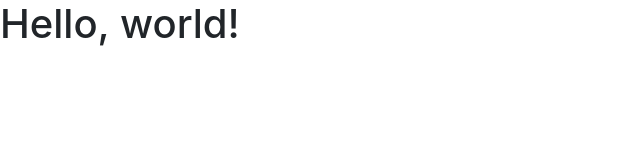
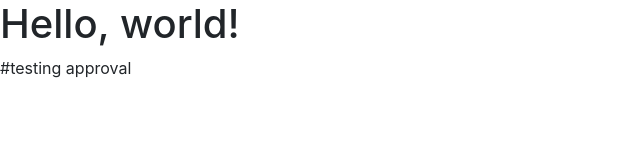
Before and after one commit to RailsProject123/github-flow, a plain HTML site: page index.html in a window 1280 px wide. Shown: the whole page, without its empty margins (0-640 px from the left). Drawn offline with nearby package versions, Linux system fonts and the light colour scheme.

```diff
--- a/index.html
+++ b/index.html
@@ -15,3 +15,4 @@
     <script src="https://stackpath.bootstrapcdn.com/bootstrap/4.1.1/js/bootstrap.min.js" integrity="sha384-smHYKdLADwkXOn1EmN1qk/HfnUcbVRZyYmZ4qpPea6sjB/pTJ0euyQp0Mk8ck+5T" crossorigin="anonymous"></script>
   </body>
 </html>
+#testing approval
```
